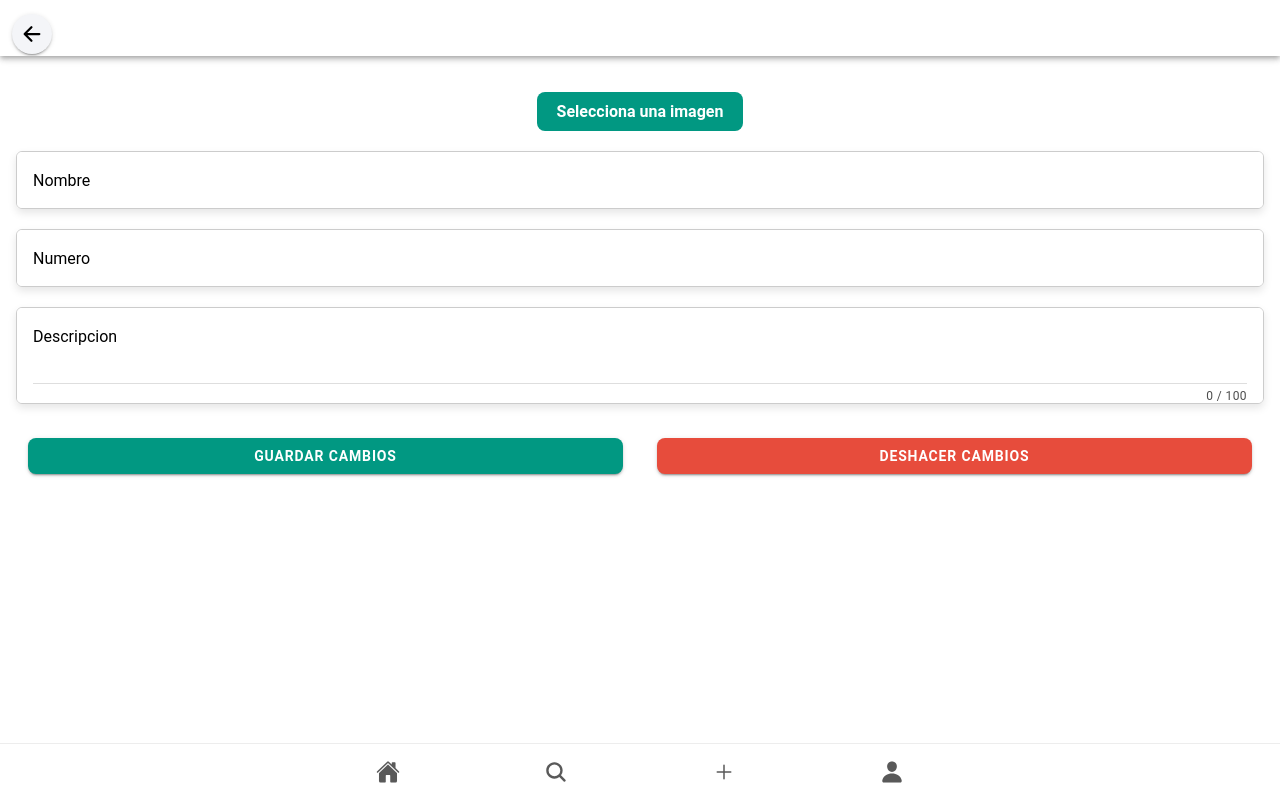
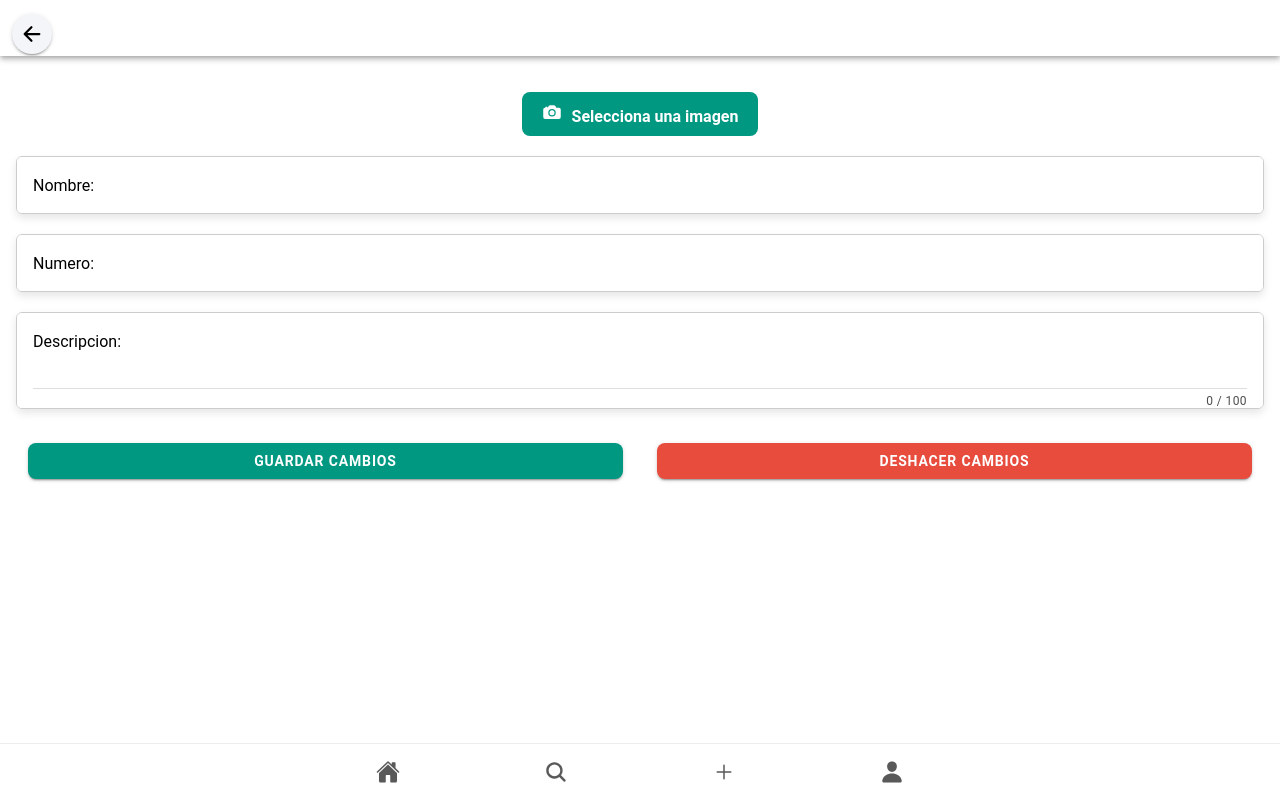
Before and after one commit to RubenUT/UTFeast, a React (Vite) app: page /EditarPerfil in a window 1280 px wide. Built offline with nearby package versions, Linux system fonts and the light colour scheme.

Commit message:
Cambios chicos
Diseño en Creación de Productos
Diseño en Editar Perfil

```diff
--- a/src/pages/CrearProducto/CreateProduct.css
+++ b/src/pages/CrearProducto/CreateProduct.css
@@ -10,6 +10,14 @@
     border-radius: 20px;
     overflow: hidden;
     display: inline-block;
+    width: 336px;
+    height: 252px;
+}
+
+.image-preview {
+    width: 100%;
+    height: 100%;
+    object-fit: cover;
 }
 
 .submit-button {
@@ -82,3 +90,8 @@
     font-weight: bold;
     text-align: center;
 }
+
+.custom-icon {
+    font-size: 20px;
+    margin-right: 10px;
+}
--- a/src/pages/CrearProducto/CreateProduct.tsx
+++ b/src/pages/CrearProducto/CreateProduct.tsx
@@ -1,26 +1,27 @@
 import React, { useState, useRef } from 'react';
-import { IonPage, IonHeader, IonToolbar, IonTitle, IonContent, IonButton, IonInput, IonItem, IonLabel, IonTextarea, IonImg } from '@ionic/react';
+import { IonPage, IonHeader, IonToolbar, IonTitle, IonContent, IonButton, IonInput, IonItem, IonLabel, IonTextarea, IonImg, IonIcon } from '@ionic/react';
 import './CreateProduct.css';
+import { camera } from 'ionicons/icons';
 
 const CreateProduct: React.FC = () => {
-    const [image, setImage] = useState<File | null>(null);
-    const [imagePreview, setImagePreview] = useState<string | null>(null);
-    const [price, setPrice] = useState<string>('');
-    const [name, setName] = useState<string>('');
-    const [description, setDescription] = useState<string>('');
-    const textareaRef = useRef<HTMLIonTextareaElement>(null);
+    const [imageProduct, setImageProduct] = useState<File | null>(null);
+    const [imagePreviewProduct, setImagePreviewProduct] = useState<string | null>(null);
+    const [priceProduct, setPriceProduct] = useState<string>('');
+    const [nameProduct, setNameProduct] = useState<string>('');
+    const [descriptionProduct, setDescriptionProduct] = useState<string>('');
+    const textareaRefProduct = useRef<HTMLIonTextareaElement>(null);
 
     const handleImageChange = (e: React.ChangeEvent<HTMLInputElement>) => {
         if (e.target.files && e.target.files[0]) {
             const file = e.target.files[0];
-            setImage(file);
-            setImagePreview(URL.createObjectURL(file));
+            setImageProduct(file);
+            setImagePreviewProduct(URL.createObjectURL(file));
         }
     };
 
     const handleSubmit = (e: React.FormEvent) => {
         e.preventDefault();
-        console.log({ image, name , price, description });
+        console.log({ imageProduct, nameProduct , priceProduct, descriptionProduct });
     };
 
     return (
@@ -31,7 +32,8 @@ const CreateProduct: React.FC = () => {
                     <IonItem className="form-group boton-imagen"  lines="none">
                     <div className="button-container">
                         <label htmlFor="file-input" className="custom-file-label">
-                            Selecciona una imagen
+                            <IonIcon aria-hidden="true" icon={camera} className="custom-icon" />
+                            <span className="custom-file-text">Selecciona una imagen</span>
                         </label>
                         <input
                             type="file"
@@ -41,20 +43,20 @@ const CreateProduct: React.FC = () => {
                         />
                     </div>
                     </IonItem>
-                    {imagePreview && (
+                    {imagePreviewProduct && (
                         <IonItem className="form-group"  lines="none">
                             <div className="image-preview-wrapper">
-                                <IonImg src={imagePreview} alt="Vista previa de la imagen"/>
+                                <IonImg src={imagePreviewProduct} alt="Vista previa de la imagen"  className="image-preview"/>
                             </div>
                         </IonItem>
                     )}
                     <IonItem className="form-group input-container"  lines="none">
                         <IonInput
                             type="text"
-                            value={name}
-                            onIonChange={(e) => setName(e.detail.value!)}
+                            value={nameProduct}
+                            onIonChange={(e) => setNameProduct(e.detail.value!)}
                             placeholder="Ingresa el nombre del producto"
-                            label="Nombre"
+                            label="Nombre:"
                             labelPlacement="floating"
 
                         />
@@ -62,20 +64,20 @@ const CreateProduct: React.FC = () => {
                     <IonItem className="form-group input-container"  lines="none">
                         <IonInput
                             type="number"
-                            value={price}
-                            onIonChange={(e) => setPrice(e.detail.value!)}
+                            value={priceProduct}
+                            onIonChange={(e) => setPriceProduct(e.detail.value!)}
                             placeholder="Ingresa el precio"
-                            label="Precio"
+                            label="Precio:"
                             labelPlacement="floating"
                         />
                     </IonItem>
                     <IonItem className="form-group input-container"  lines="none">
                         <IonTextarea
-                            ref={textareaRef}
-                            value={description}
-                            onIonInput={(e) => setDescription(e.detail.value!)}
+                            ref={textareaRefProduct}
+                            value={descriptionProduct}
+                            onIonInput={(e) => setDescriptionProduct(e.detail.value!)}
                             placeholder="Describe el producto"
-                            label="Descripcion"
+                            label="Descripcion:"
                             labelPlacement="floating"
                             counter={true}
                             maxlength={200}
--- a/src/pages/EditarPerfil/EditarPerfil.css
+++ b/src/pages/EditarPerfil/EditarPerfil.css
@@ -10,6 +10,12 @@
     border-radius: 20px;
     overflow: hidden;
     display: inline-block;
+}
+
+.image-preview {
+    width: 100%;
+    height: 100%;
+    object-fit: cover;
 }
 
 .submit-button {
@@ -101,3 +107,8 @@
     font-weight: bold;
     text-align: center;
 }
+
+.custom-icon {
+    font-size: 20px;
+    margin-right: 10px;
+}
--- a/src/pages/EditarPerfil/EditarPerfil.tsx
+++ b/src/pages/EditarPerfil/EditarPerfil.tsx
@@ -1,41 +1,42 @@
 import React, { useState, useRef } from 'react';
-import { IonPage, IonHeader, IonToolbar, IonTitle, IonContent, IonButton, IonInput, IonItem, IonLabel, IonTextarea, IonImg } from '@ionic/react';
+import { IonPage, IonHeader, IonToolbar, IonTitle, IonContent, IonButton, IonInput, IonItem, IonLabel, IonTextarea, IonImg, IonIcon } from '@ionic/react';
 import { useHistory } from 'react-router-dom';
 import './EditarPerfil.css';
 import BackButton from '../../components/backBtn/BackButton';
+import { camera } from 'ionicons/icons';
 
 const EditarPerfil: React.FC = () => {
     const history = useHistory();
 
-    const [nombre, setNombre] = useState<string>('');
-    const [descripcion, setDescripcion] = useState<string>('');
-    const [image, setImage] = useState<File | null>(null);
-    const [imagePreview, setImagePreview] = useState<string | null>(null);
-    const textareaRef = useRef<HTMLIonTextareaElement>(null);
-    const [number, setNumber] = useState<string>('');
+    const [nombrePerfil, setNombrePerfil] = useState<string>('');
+    const [descripcionPerfil, setDescripcionPerfil] = useState<string>('');
+    const [imagePerfil, setImagePerfil] = useState<File | null>(null);
+    const [imagePreviewPerfil, setImagePreviewPerfil] = useState<string | null>(null);
+    const textareaRefPerfil = useRef<HTMLIonTextareaElement>(null);
+    const [numberPerfil, setNumberPerfil] = useState<string>('');
 
     const handleImageChange = (e: React.ChangeEvent<HTMLInputElement>) => {
         if (e.target.files && e.target.files[0]) {
             const file = e.target.files[0];
-            setImage(file);
-            setImagePreview(URL.createObjectURL(file));
+            setImagePerfil(file);
+            setImagePreviewPerfil(URL.createObjectURL(file));
         }
     };
 
     const handleDescriptionChange = (event: CustomEvent) => {
         const textarea = event.target as HTMLIonTextareaElement;
-        setDescripcion(textarea.value || '');
+        setDescripcionPerfil(textarea.value || '');
     };
 
     const handleSaveChanges = (e: React.FormEvent) => {
         e.preventDefault();
-        console.log({ nombre, descripcion, image });
+        console.log({ nombrePerfil, descripcionPerfil, imagePerfil });
         history.push('/Perfil');
     };
 
     const handleCancelChanges = () => {
-        setImage(null);
-        setImagePreview(null);
+        setImagePerfil(null);
+        setImagePreviewPerfil(null);
         history.push('/tab3');
     };
 
@@ -51,7 +52,8 @@ const EditarPerfil: React.FC = () => {
                     <IonItem className="form-group botonimg"  lines="none">
                     <div className="button-container">
                         <label htmlFor="file-input" className="custom-file-label">
-                            Selecciona una imagen
+                            <IonIcon aria-hidden="true" icon={camera} className="custom-icon" />
+                            <span className="custom-file-text">Selecciona una imagen</span>
                         </label>
                         <input
                             type="file"
@@ -61,10 +63,10 @@ const EditarPerfil: React.FC = () => {
                         />
                     </div>
                     </IonItem>
-                    {imagePreview && (
+                    {imagePreviewPerfil && (
                         <IonItem className="form-group"  lines="none">
                             <div className="image-preview-wrapper">
-                                <IonImg src={imagePreview} alt="Vista previa de la imagen"/>
+                                <IonImg src={imagePreviewPerfil} alt="Vista previa de la imagen" className="image-preview"/>
                             </div>
                         </IonItem>
                     )}
@@ -72,10 +74,10 @@ const EditarPerfil: React.FC = () => {
                     <IonItem className="form-group input-container"  lines="none">
                         <IonInput
                             type="text"
-                            value={nombre}
-                            onIonChange={(e) => setNombre(e.detail.value!)}
+                            value={nombrePerfil}
+                            onIonChange={(e) => setNombrePerfil(e.detail.value!)}
                             placeholder="Ingresa tu nombre"
-                            label="Nombre"
+                            label="Nombre:"
                             labelPlacement="floating"
                         />
                     </IonItem>
@@ -83,21 +85,21 @@ const EditarPerfil: React.FC = () => {
                     <IonItem className="form-group input-container"  lines="none">
                         <IonInput
                             type="number"
-                            value={number}
-                            onIonChange={(e) => setNumber(e.detail.value!)}
+                            value={numberPerfil}
+                            onIonChange={(e) => setNumberPerfil(e.detail.value!)}
                             placeholder="Ingresa tu numero"
-                            label="Numero"
+                            label="Numero:"
                             labelPlacement="floating"
                         />
                     </IonItem>
 
                     <IonItem className="form-group input-container"  lines="none">
                         <IonTextarea
-                            ref={textareaRef}
-                            value={descripcion}
+                            ref={textareaRefPerfil}
+                            value={descripcionPerfil}
                             onIonInput={handleDescriptionChange}
                             placeholder="Describe algo sobre ti"
-                            label="Descripcion"
+                            label="Descripcion:"
                             labelPlacement="floating"
                             autoGrow={true}
                             counter={true}
```
Also changed, not shown: src/context/ImageContext.tsx (added, +29 -0 lines).
